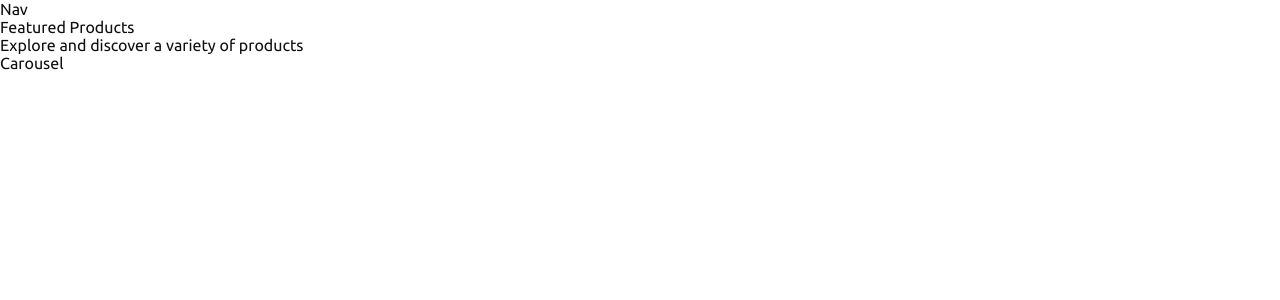
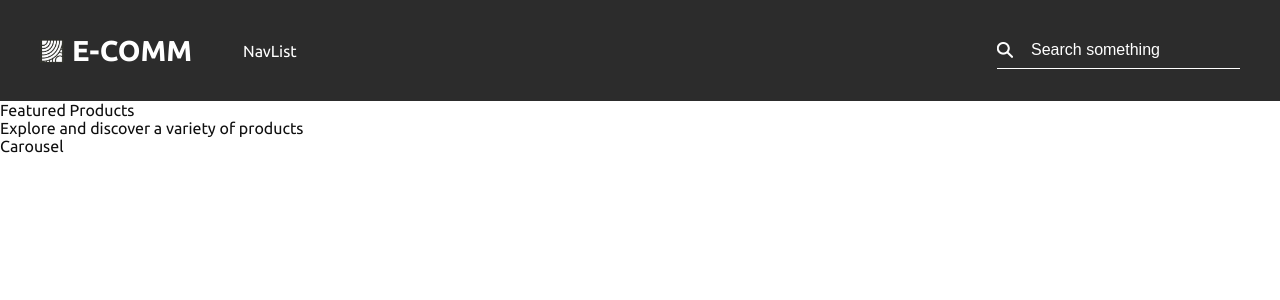
Before and after one commit to khushigupta2512/avataar-assignment, a React (Create React App) app: page / in a window 1280 px wide. Shown: the top 300 px of the page. Built offline with nearby package versions, Linux system fonts and the light colour scheme.

Commit message:
Top nav Logo and Search placed

```diff
--- a/src/components/Navbar/Nav.jsx
+++ b/src/components/Navbar/Nav.jsx
@@ -1,7 +1,25 @@
 import React from "react";
+import styles from "./Nav.module.scss";
+import NavList from "./NavList/NavList";
 
 const Nav = () => {
-  return <div>Nav</div>;
+  return (
+    <div className={styles.nav}>
+      <div className={styles.nav__logo}>
+        <img src="/logo.jpg" alt="avataar_assignment_logo" />
+        <span>E-COMM</span>
+      </div>
+      <NavList />
+      <div className={styles.nav__search}>
+        <img
+          className={styles.nav__search_icon}
+          src="/search.png"
+          alt="search"
+        />
+        <input type="text" placeholder="Search something" />
+      </div>
+    </div>
+  );
 };
 
 export default Nav;
--- /dev/null
+++ b/src/components/Navbar/Nav.module.scss
@@ -0,0 +1,78 @@
+.nav {
+  background-color: #2c2c2c;
+  color: #fff;
+  padding: 2rem 2.5rem;
+  display: flex;
+  align-items: center;
+  width: 100%;
+}
+
+.nav__logo {
+  font-size: 1.8rem;
+  font-weight: 700;
+  display: flex;
+  align-items: center;
+  margin-right: 3rem;
+  min-width: 155px;
+
+  & img {
+    width: 1.5rem;
+    aspect-ratio: 1;
+    margin-right: 0.5rem;
+  }
+}
+
+.nav__search {
+  margin-left: 3rem;
+  border-bottom: 1px solid #fff;
+  padding: 0.5rem 0;
+  display: flex;
+  align-items: center;
+  max-width: 20rem;
+  min-width: 170px;
+
+  & input {
+    background-color: transparent;
+    border: none;
+    outline: none;
+    color: #fff;
+    font-size: 1rem;
+    font-weight: 500;
+    width: 100%;
+  }
+
+  & input::placeholder {
+    color: #fff;
+    font-size: 1rem;
+    font-weight: 500;
+  }
+
+  & input:focus::placeholder {
+    color: transparent;
+  }
+
+  & input:focus {
+    border: none;
+  }
+
+  & input:focus-visible {
+    outline: none;
+  }
+
+  & input:focus-visible::placeholder {
+    color: #fff;
+  }
+
+  & input:focus-visible + .nav__search_icon {
+    color: #fff;
+  }
+
+  & .nav__search_icon {
+    color: #fff;
+    width: 1rem;
+    aspect-ratio: 1;
+    font-size: 1rem;
+    margin-right: 1rem;
+    cursor: pointer;
+  }
+}
--- /dev/null
+++ b/src/components/Navbar/NavList/NavList.jsx
@@ -0,0 +1,8 @@
+import React from "react";
+import styles from "./NavList.module.scss";
+
+const NavList = () => {
+  return <div className={styles.list_body}>NavList</div>;
+};
+
+export default NavList;
--- /dev/null
+++ b/src/components/Navbar/NavList/NavList.module.scss
@@ -0,0 +1,5 @@
+.list_body {
+  margin: 0;
+  box-sizing: border-box;
+  flex-grow: 1;
+}
--- a/src/styles/index.scss
+++ b/src/styles/index.scss
@@ -10,6 +10,7 @@ body {
   font-family: "Ubuntu", sans-serif;
   color: $text;
   height: 200vh;
+  width: 100%;
 }
 
 button {
```
Also changed, not shown: src/utils/topnav.js (added, +14 -0 lines), public/logo.jpg (renamed from src/logo.jpg), public/search.png (added).
